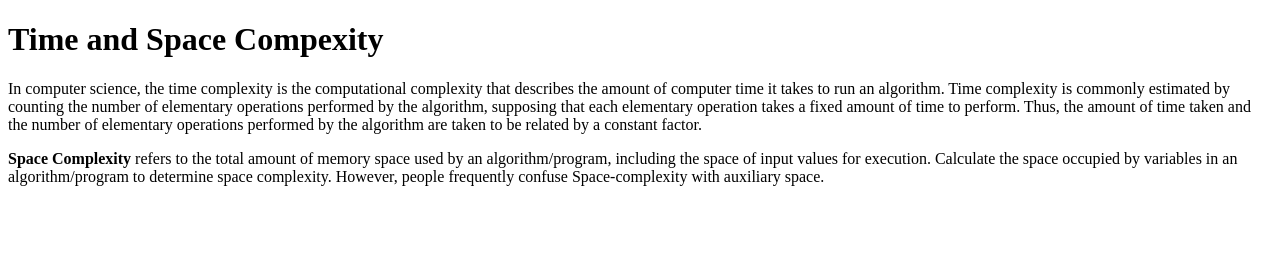
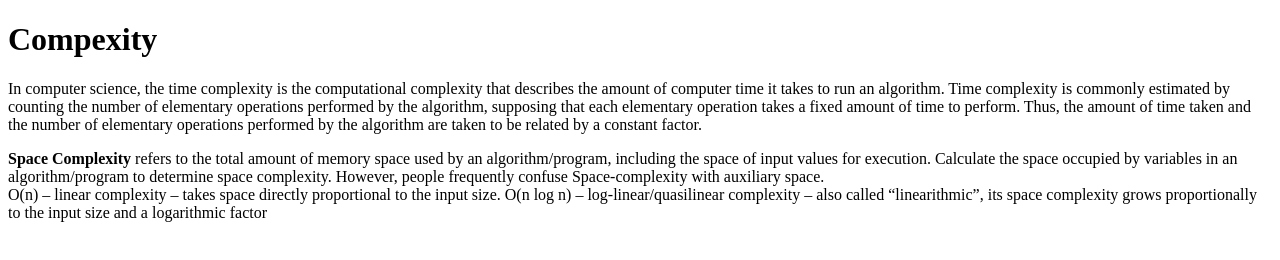
Before and after one commit to acciojob/time-and-space-complexity-yogeshchandratripathi, a website: page main.html in a window 1280 px wide. Drawn offline with Linux system fonts and the light colour scheme.

Commit message:
created a submission

```diff
--- a/main.html
+++ b/main.html
@@ -8,7 +8,7 @@
 
 <body>
 	<!-- the entire body must be written by student -->
-	<h1>Time and Space Compexity</h1>
+	<h1>Compexity</h1>
 	<p> In computer science, the time complexity is the
 		computational complexity that describes
 		the amount of computer time it takes
@@ -26,7 +26,13 @@
 		by variables in an algorithm/program to determine
 		space complexity. However, people
 		frequently confuse Space-complexity
-		with auxiliary space.</p>
+		with auxiliary space.<br>
+	    O(n) – linear complexity – takes space directly
+		proportional to the input size.
+		O(n log n) – log-linear/quasilinear
+		complexity – also called “linearithmic”, its space
+		complexity grows proportionally to
+		the input size and a logarithmic factor</p>
 
 
 
```
